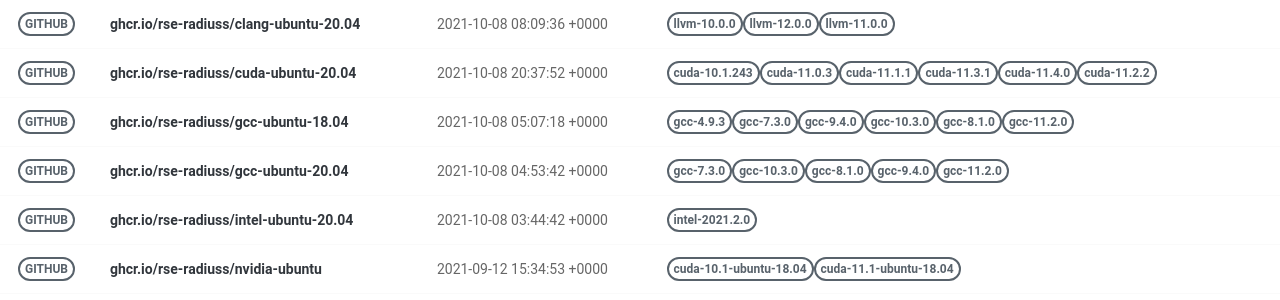
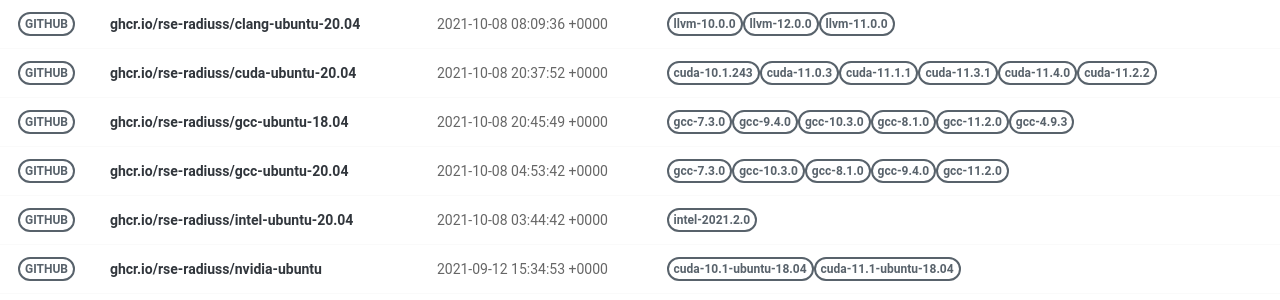
Before and after one commit to rse-ops/docker-images, a Jekyll site: the page built from pages/index.md, in a window 1280 px wide. Shown: the part 179-479 px from the top of the page. Built offline with Jekyll 4.4.1, drawn with Linux system fonts in a browser that asks for light colours; nearby versions of some CDN libraries.

Commit message:
Automated push to update library 2021-10-08

```diff
--- a/_library/ghcr.io-rse-radiuss-gcc-ubuntu-18.04.md
+++ b/_library/ghcr.io-rse-radiuss-gcc-ubuntu-18.04.md
@@ -1,14 +1,11 @@
 ---
 layout: container
 name: ghcr.io/rse-radiuss/gcc-ubuntu-18.04
-updated_at: 2021-10-08 05:07:18.522052
+updated_at: 2021-10-08 20:45:49.386840
 
 
 container_url: https://github.com/orgs/rse-radiuss/packages/container/package/gcc-ubuntu-18.04
 versions:
- - tag: gcc-4.9.3
-   dockerfile: https://github.com/rse-radiuss/docker-images/blob/main/ubuntu/gcc/Dockerfile
-   manifest: https://crane.ggcr.dev/manifest/ghcr.io/rse-radiuss/gcc-ubuntu-18.04:gcc-4.9.3
  - tag: gcc-7.3.0
    dockerfile: https://github.com/rse-radiuss/docker-images/blob/main/ubuntu/gcc/Dockerfile
    manifest: https://crane.ggcr.dev/manifest/ghcr.io/rse-radiuss/gcc-ubuntu-18.04:gcc-7.3.0
```
Also changed, not shown: other parts of _library/ghcr.io-rse-radiuss-gcc-ubuntu-18.04.md (+3 -0 lines).
